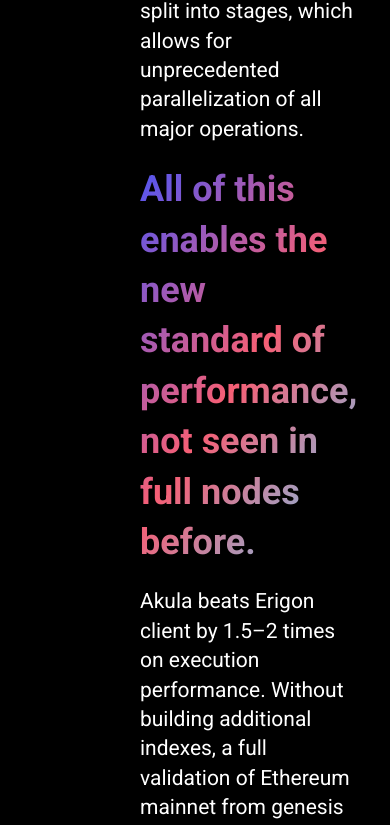
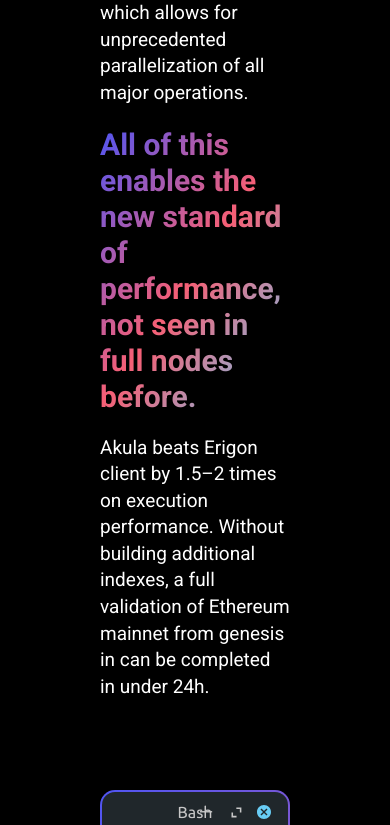
Before and after one commit to akula-bft/website, a React (Create React App) app: page / in a window 390 px wide. Shown: the part 2955-3780 px from the top of the page. Built offline with nearby package versions, Linux system fonts and the light colour scheme.

Commit message:
:iphone: add performance support for smaller screens

```diff
--- a/src/components/Performance.tsx
+++ b/src/components/Performance.tsx
@@ -30,36 +30,55 @@ const terminalContent: string[] = [
 const StyledPerformance = styled.div`
   display: grid;
   grid-template-columns: 1fr 1fr;
-  grid-gap: 9rem;
+  grid-gap: 8rem;
   font-size: 2rem;
   width: 100%;
+
   padding: 0 14rem;
+  grid-gap: 9rem;
+  @media (max-width: 1367px) {
+    grid-template-columns: 1fr;
+    padding: 0 10rem;
+  }
 `;
 
 const DescriptionSection = styled.div`
   width: 100%;
   display: flex;
   flex-direction: column;
+  max-width: 100rem;
+  margin: 0 auto;
 `;
 
 const Description = styled.p`
-  font-size: 2.1rem;
   font-weight: 400;
   margin-top: 2rem;
   line-height: 1.4;
+
+  font-size: 2.1rem;
+  @media (max-width: 1367px) {
+    font-size: 1.9rem;
+  }
 `;
 
 const Highlight = styled.p`
   position: relative;
-  font-size: 3.6rem;
   font-weight: 600;
   background: var(--gradient);
   -webkit-background-clip: text;
   -webkit-text-fill-color: transparent;
+
+  font-size: 3.6rem;
+  @media (max-width: 1367px) {
+    font-size: 3rem;
+    line-height: 1.2;
+  }
 `;
 
 const TerminalSection = styled.div`
   width: 100%;
+  max-width: 70.2rem;
+  margin: 0 auto;
 `;
 
 const Performance = () => {
```
